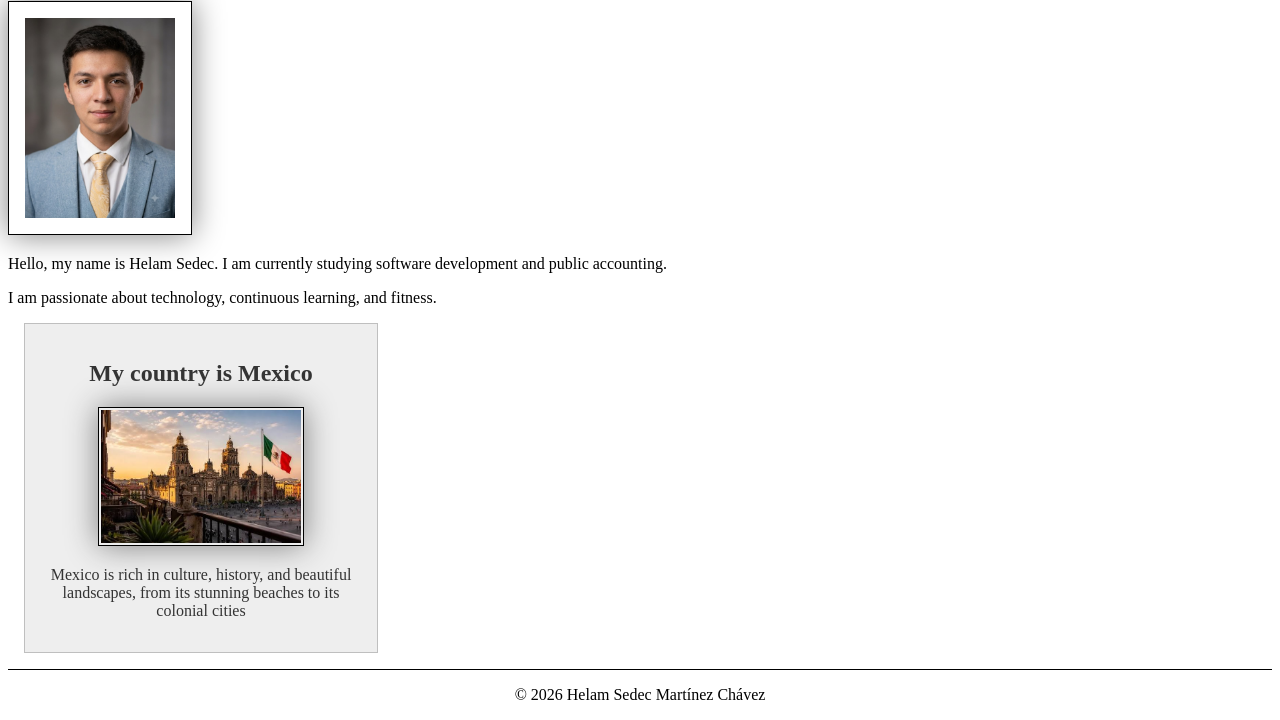
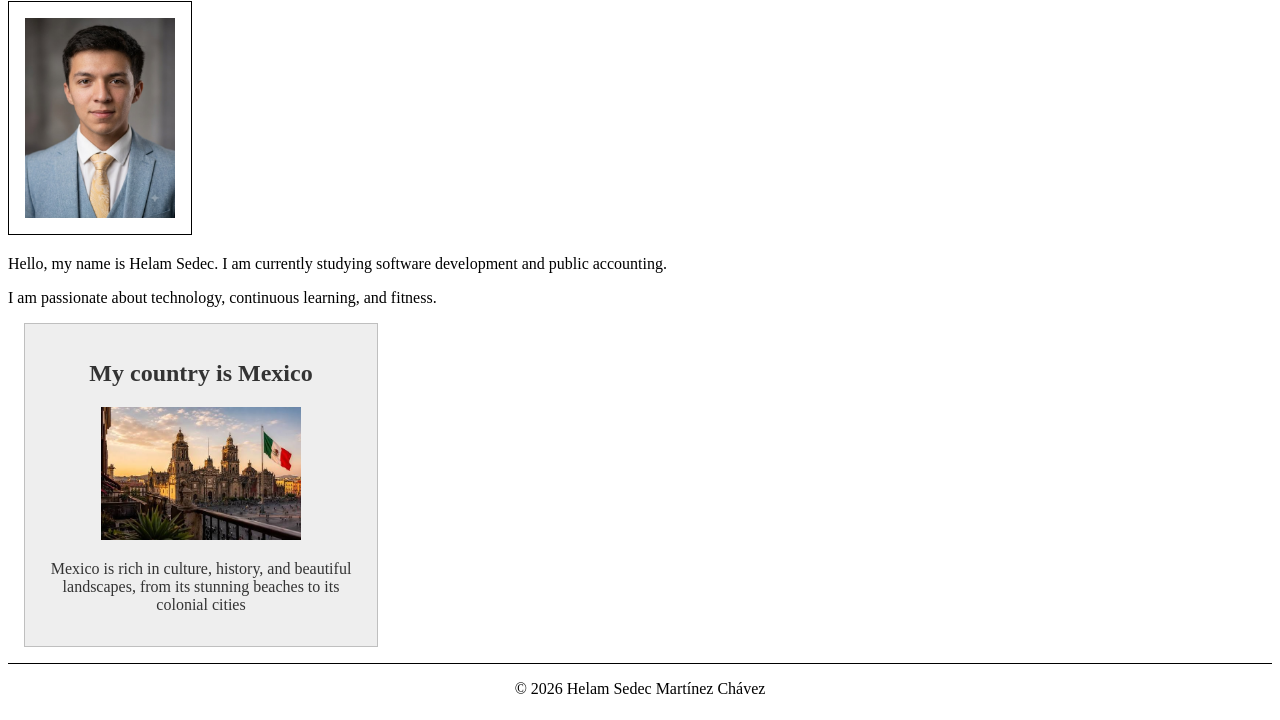
Before and after one commit to helamsedec/wdd130, a plain HTML site: page index.html in a window 1280 px wide. Shown: the part 223-943 px from the top of the page. Drawn offline with Linux system fonts and the light colour scheme.

Commit message:
main img

```diff
--- a/styles/styles.css
+++ b/styles/styles.css
@@ -11,14 +11,6 @@ nav a {
 
 h1 {
     color: darkblue;
-}
-
-img {
-    width: 150px;
-    height: auto;
-    border: 1px solid black;
-    padding: 2px;
-    box-shadow: 0 0 30px gray;
 }
 
 p {
```
